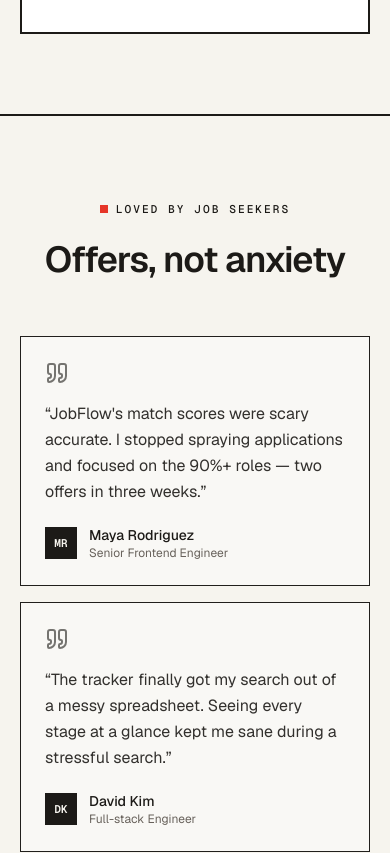
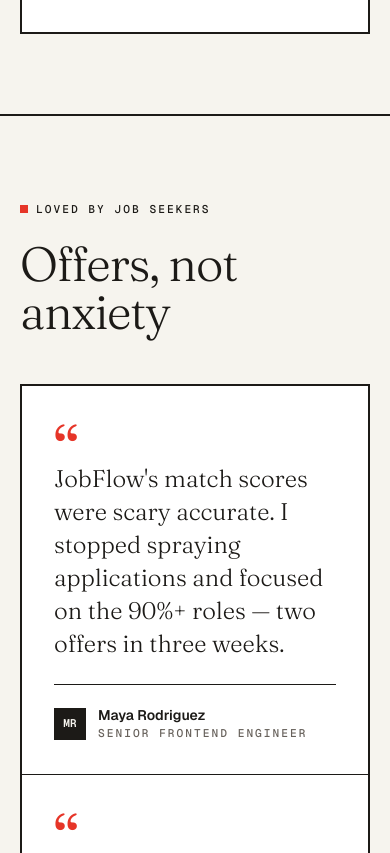
Before and after one commit to madhushigli1/jobflow-ai, a Next.js app in the folder jobflow-ai/: page / in a window 390 px wide. Shown: the part 5267-6120 px from the top of the page. Built offline with nearby package versions, Linux system fonts and the light colour scheme.

Commit message:
style(marketing): editorial serif pull-quotes

```diff
--- a/jobflow-ai/src/features/marketing/components/testimonials.tsx
+++ b/jobflow-ai/src/features/marketing/components/testimonials.tsx
@@ -1,31 +1,30 @@
-import { Quote } from "lucide-react";
 import { Container, Section, Eyebrow, Reveal, Avatar } from "@/shared/ui";
 import { testimonials } from "@/shared/lib/mock-db";
 
 export function Testimonials() {
   return (
-    <Section>
+    <Section className="border-b-2 border-foreground">
       <Container>
-        <Reveal className="mx-auto max-w-2xl text-center">
+        <Reveal className="max-w-2xl">
           <Eyebrow>Loved by job seekers</Eyebrow>
-          <h2 className="mt-5 text-4xl font-semibold tracking-tight sm:text-5xl">
+          <h2 className="mt-5 font-serif text-5xl font-light tracking-tight sm:text-6xl">
             Offers, not anxiety
           </h2>
         </Reveal>
 
-        <div className="mt-14 columns-1 gap-4 sm:columns-2 lg:columns-2 [&>*]:mb-4">
+        <div className="mt-12 grid gap-px border-2 border-foreground bg-foreground sm:grid-cols-2">
           {testimonials.map((t, i) => (
             <Reveal key={t.name} delay={(i % 2) * 0.08}>
-              <figure className="break-inside-avoid rounded-2xl border border-border bg-card/40 p-6">
-                <Quote className="size-6 text-primary/60" />
-                <blockquote className="mt-4 text-pretty leading-relaxed text-foreground/90">
-                  “{t.quote}”
+              <figure className="flex h-full flex-col bg-card p-8">
+                <span className="font-serif text-6xl leading-none text-accent">“</span>
+                <blockquote className="-mt-4 font-serif text-2xl font-light leading-snug text-foreground">
+                  {t.quote}
                 </blockquote>
-                <figcaption className="mt-5 flex items-center gap-3">
+                <figcaption className="mt-6 flex items-center gap-3 border-t border-foreground pt-5">
                   <Avatar name={t.name} size="sm" />
                   <div>
-                    <p className="text-sm font-medium">{t.name}</p>
-                    <p className="text-xs text-muted-foreground">{t.role}</p>
+                    <p className="text-sm font-semibold">{t.name}</p>
+                    <p className="label text-muted-foreground">{t.role}</p>
                   </div>
                 </figcaption>
               </figure>
```
